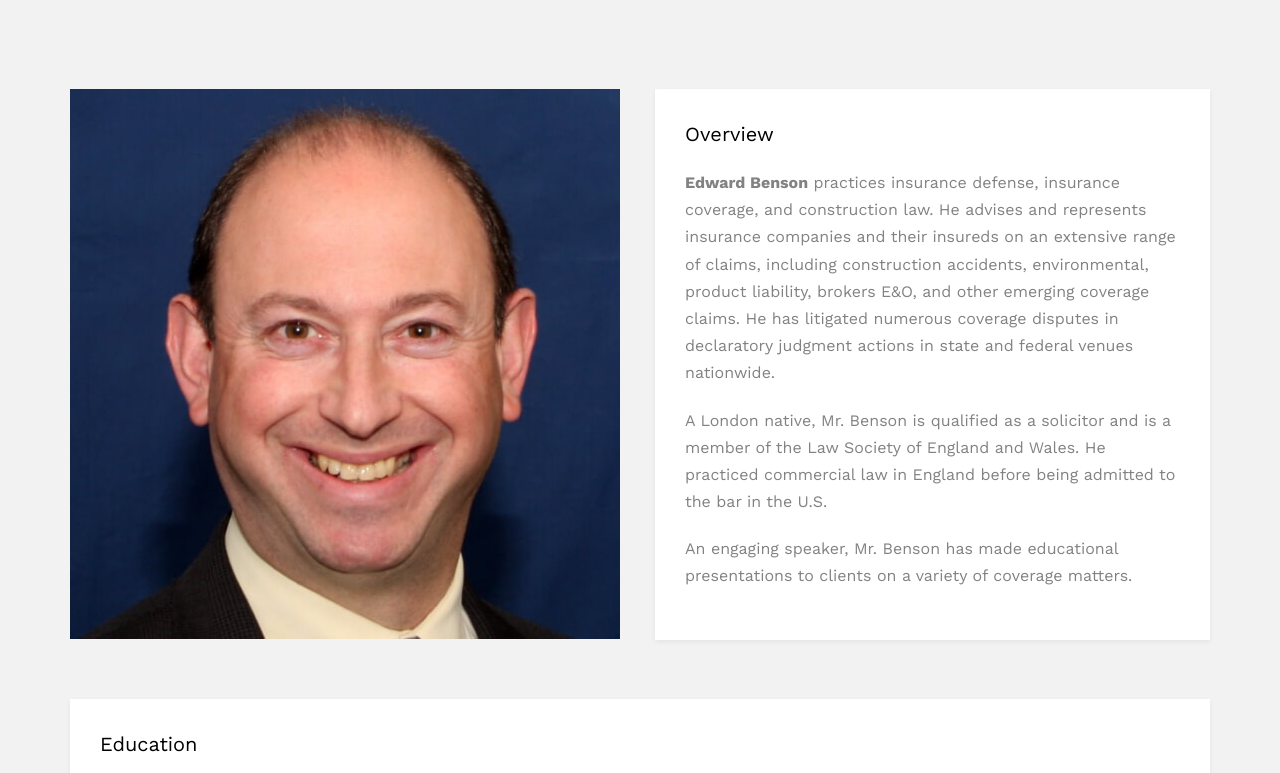
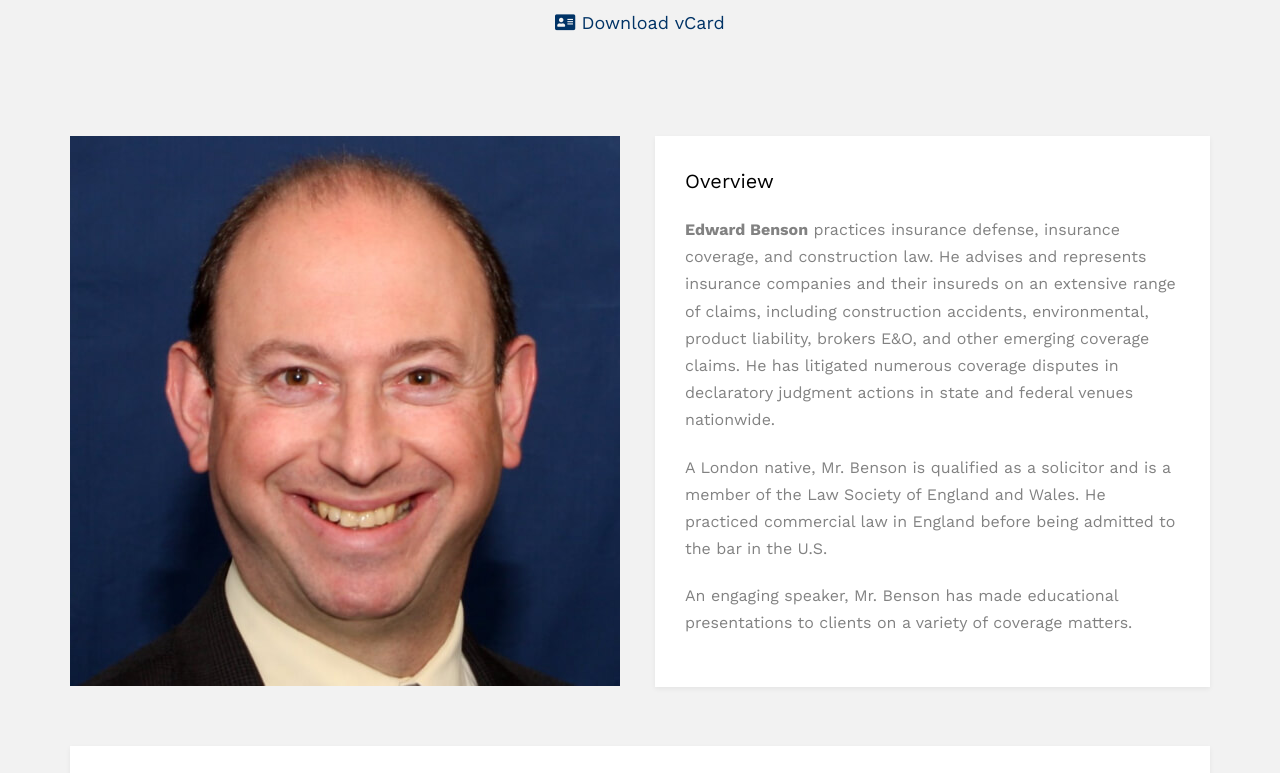
Before and after one commit to sbenson7/ngs, a plain HTML site: page public/edwardBenson.html in a window 1280 px wide. Shown: the part 304-1077 px from the top of the page. Drawn offline with nearby package versions, Linux system fonts and the light colour scheme; files whose address does not match are found by name.

Commit message:
add edward vcard

```diff
--- a/public/edwardBenson.html
+++ b/public/edwardBenson.html
@@ -154,6 +154,7 @@
     <div class="container">
       <div class="col-md-8 col-md-offset-2 text-center fh5co-heading">
           <h2>Edward S. Benson</h2>
+          <p><a href="vcards/EdwardBenson.vcf"><i class="fas fa-address-card"></i> Download vCard</a></p>
       </div>
       <div class="row">
           <div class="col-lg-6 col-md-6">
```
Also changed, not shown: 1 other file.
